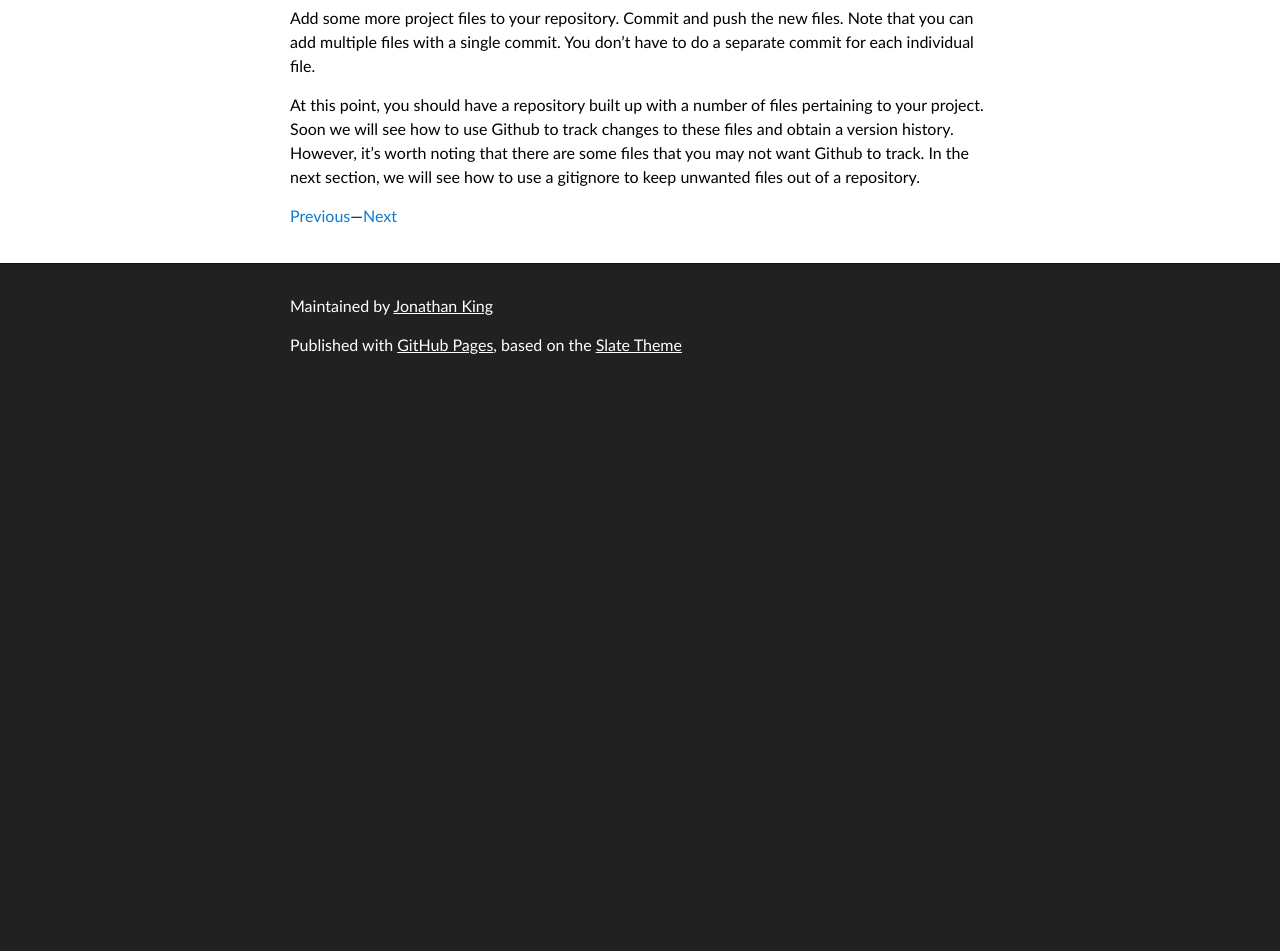
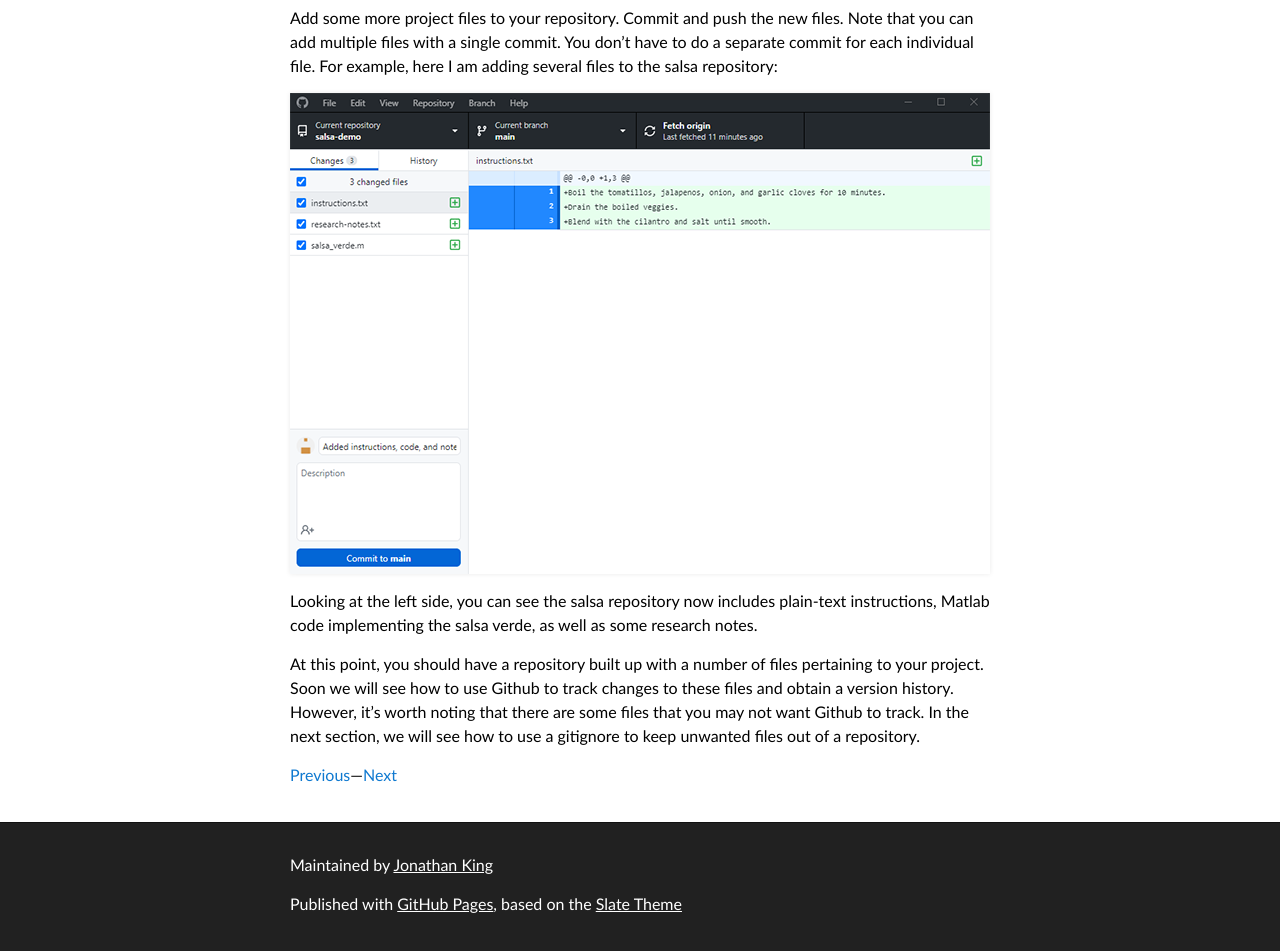
Before and after one commit to JonKing93/Github-Tutorial-Workshop, a Jekyll site: the page built from workshop/exercise-4.md, in a window 1280 px wide and 1400 px high, scrolled down 1074 px, cut to the strip 449-1400 px from the top of the window. Built offline with Jekyll 4.4.1, drawn with Linux system fonts in a browser that asks for light colours; before the commit the page ends 1915 px from its top, so only the background shows below that.

Commit message:
multiple add figs

```diff
--- a/workshop/exercise-4.md
+++ b/workshop/exercise-4.md
@@ -29,7 +29,11 @@ Head back to the remote repository. It should now include the newly added file.
 
 ## D) Practice practice practice
 
-Add some more project files to your repository. Commit and push the new files. Note that you can add multiple files with a single commit. You don't have to do a separate commit for each individual file.
+Add some more project files to your repository. Commit and push the new files. Note that you can add multiple files with a single commit. You don't have to do a separate commit for each individual file. For example, here I am adding several files to the salsa repository:
+
+<img src="..\assets\images\add-file3.PNG" alt="Github Desktop shows the addition of three files: 1. ingredients.txt, 2. research-notes.txt, and 3. salsa_verde.m." style="max-width:700px;display:block">
+
+Looking at the left side, you can see the salsa repository now includes plain-text instructions, Matlab code implementing the salsa verde, as well as some research notes.
 
 At this point, you should have a repository built up with a number of files pertaining to your project. Soon we will see how to use Github to track changes to these files and obtain a version history. However, it's worth noting that there are some files that you may not want Github to track. In the next section, we will see how to use a gitignore to keep unwanted files out of a repository.
 
```
Also changed, not shown: workshop/exercise-5.md (+1 -1 lines), assets/images/Uncropped/add-file3.PNG (added), assets/images/add-file3.png (added).
